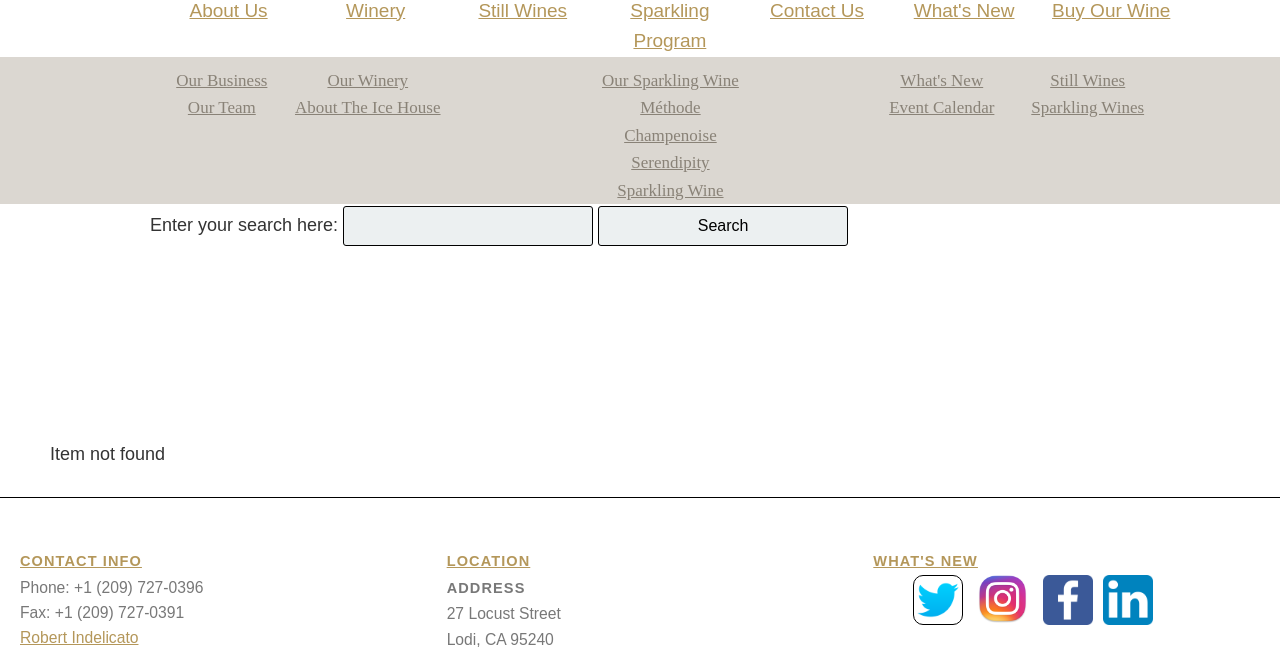
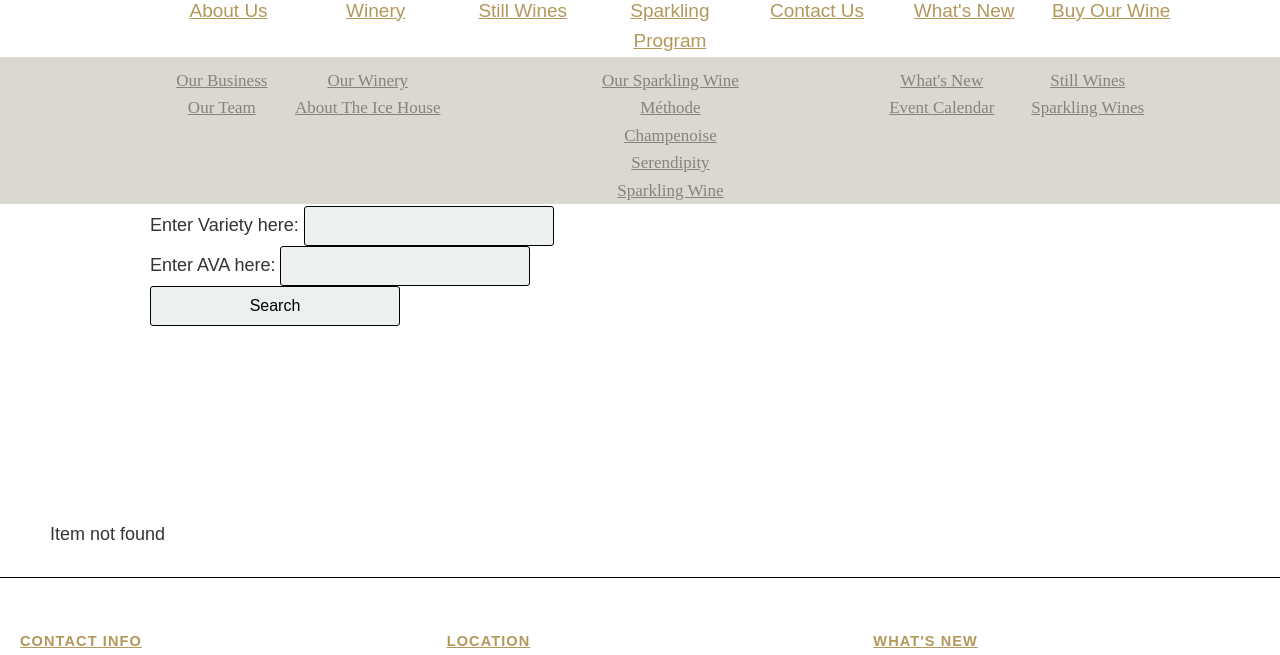
Before and after one commit to SebGrobelny/CAWineClassics, a Django app: page /search in a window 1280 px wide. Shown: the part 243-898 px from the top of the page. Run offline with Django 3.2, Linux system fonts and the light colour scheme; some libraries are stand-ins or nearby versions.

Commit message:
Updated search with mutliple fields

```diff
--- a/main/templates/main/search.html
+++ b/main/templates/main/search.html
@@ -4,7 +4,9 @@
 
 <div id = "summary">
 	<form method="GET">{% csrf_token %}
-	    Enter your search here: <input type="text" name="search"> <input type="submit" value="Search" />
+	    Enter Variety here: <input type="text" name="variety"> <br>
+	    Enter AVA here: <input type="text" name="AVA"><br>
+	    <input type="submit" value="Search" />
 	</form><br/><br/>
 
 	{% if foundwine %}
--- a/main/views.py
+++ b/main/views.py
@@ -64,14 +64,25 @@ def search(request):
 	#check to see if method is get
 	if request.method == "GET":
 
-		variety = request.GET.get('search')
+		variety = request.GET.get('variety')
+		print variety
+		AVA = request.GET.get('AVA')
+		print AVA
 		form = RequestForm()
 
 		#overcoming the return None in some cases
-		try:
+
+		if variety:
 			foundwine = Inventory.objects.filter(variety__icontains=variety)
 
-		except:
+			if AVA:
+				foundwine = foundwine.filter(ava__icontains=AVA)
+
+		elif AVA:
+			foundwine = Inventory.objects.filter(ava__icontains=AVA)
+
+		#both AVA and variety are none
+		else:
 			foundwine = None
 
 	elif request.method == "POST":
```
Also changed, not shown: 2 other files.
